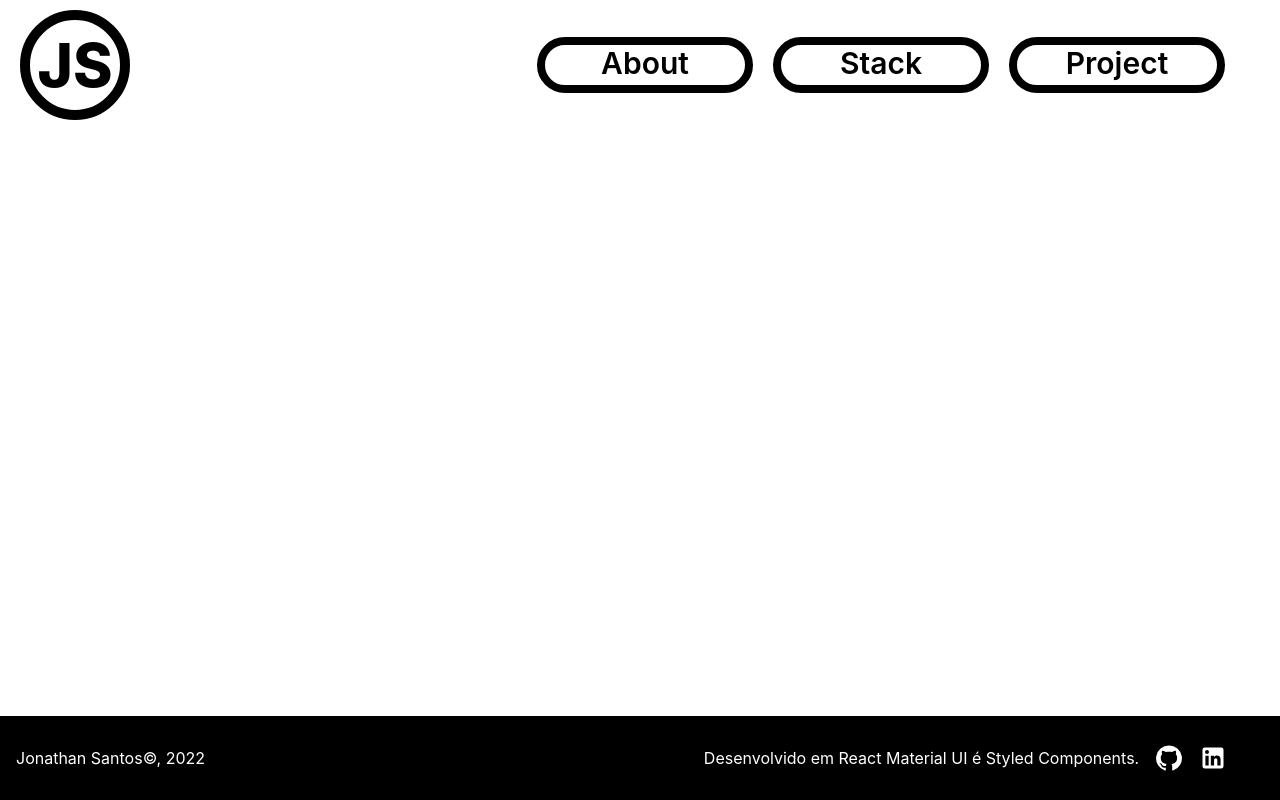
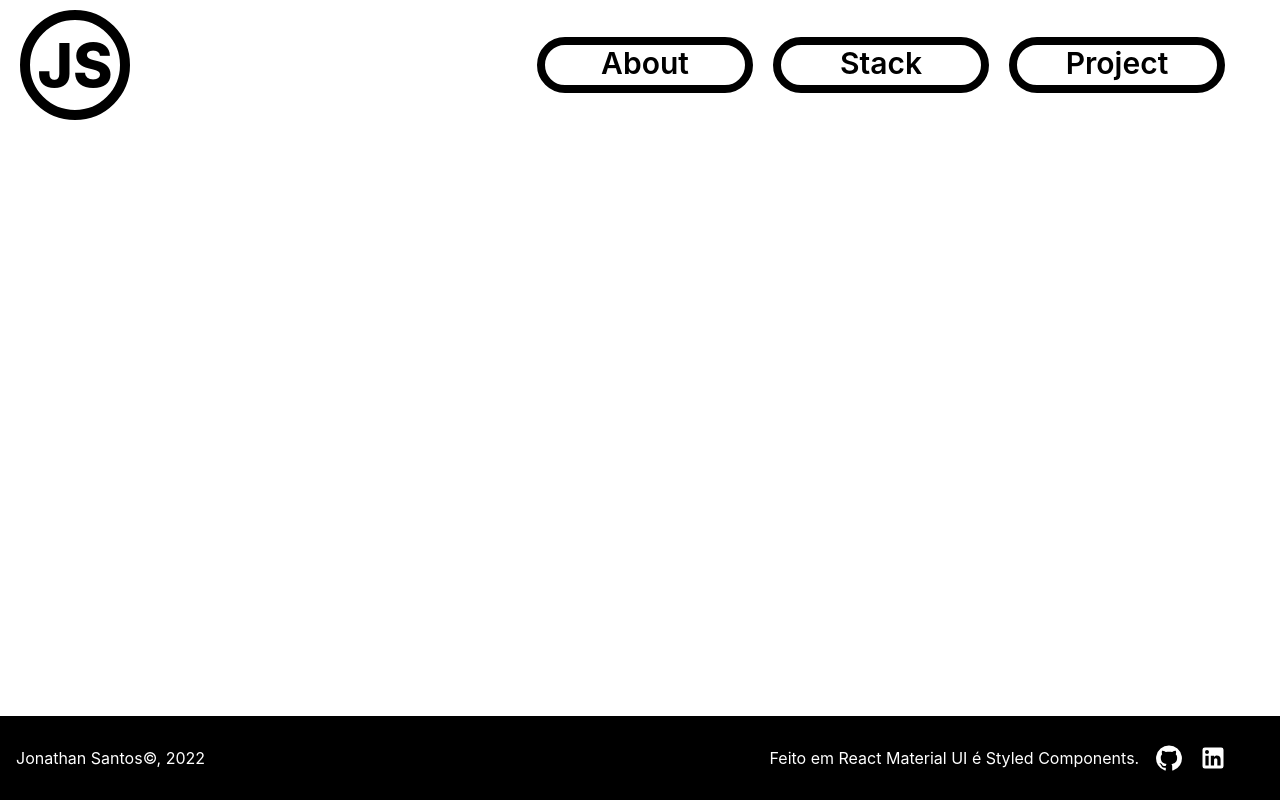
Before and after one commit to JonathanProjetos/my-portif-lio, a React (Create React App) app: page /projects in a window 1280 px wide. Built offline with nearby package versions, Linux system fonts and the light colour scheme.

Commit message:
fix(Page-home): Alteração nos elementos da pagina home

```diff
--- a/src/components/Footer.js
+++ b/src/components/Footer.js
@@ -47,7 +47,7 @@ function BoxSx() {
             align="large"
             sx={{ flexGrow: 0 }}
           >
-            Desenvolvido em  React Material UI é Styled Components.
+            Feito em  React Material UI é Styled Components.
           </p>
 
           <IconButton
```
